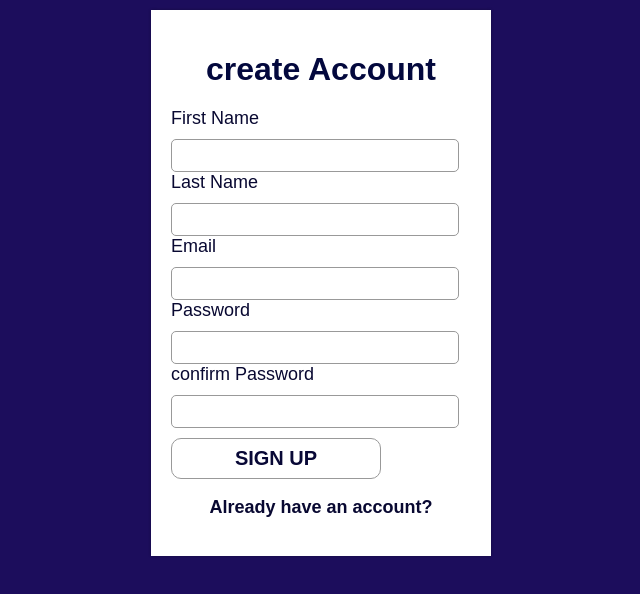
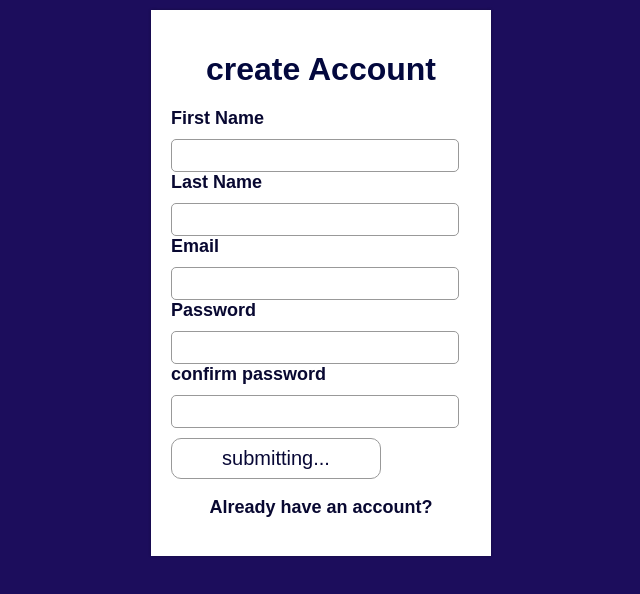
Before and after one commit to Adesola-create/sign-up, a plain HTML site: page signup.html in a window 1280 px wide. Both pictures are taken after a click on the button "SIGN UP". Shown: the whole page, without its empty margins (319-959 px from the left). Drawn offline with Linux system fonts and the light colour scheme.

Commit message:
Add files via upload

```diff
--- a/signup.html
+++ b/signup.html
@@ -4,25 +4,34 @@
         <meta name="viewport" content="width=device-width, initial-scale=1">
         <title> covid detectives sign up form</title>
         <link rel="stylesheet" href="style.css">
+        <script>
+            //javascript for onclick
+        function signUp(){
+            document.getElementById("sign").innerHTML="submitting...";
+            }
+            //javascript for oninput
+        function changeBg(){
+            document.getElementById("change").style.backgroundColor="blue";
+        }
+        </script>
     </head>
     <body>
         <div class="sign-up-form">
             <h1>create Account</h1>
             <form style="color: rgb(8, 8, 49); font-size: large;">
-                First Name<br>
-                <input type="text" class="input-box">
-                Last Name<br>
-                <input type="email" class="input-box">
-                Email<br>
-                <input type="email" class="input-box">
-                Password<br>
-                <input type="password" class="input-box">
-                confirm Password<br>
-                <input type="password" class="input-box">
-                <button type="button" class="signup-btn" style="text-align: center";> <b>SIGN UP</b></button>
-                <p style="text-align: center;"><b>Already have an account?</b></p>
-
-
+               <b>First Name</b><br>
+                <input type="text" oninput="changeBg()" class="input-box">
+               <b>Last Name</b><br>
+                <input type="text" oninput="changeBg()" class="input-box">
+                <b>Email</b><br>
+                <input type="email" oninput="changeBg()" class="input-box">
+               <b> Password </b><br>
+                <input type="password" oninput="changeBg()" class="input-box">
+               <b> confirm password</b><br>
+                <input type="password" oninput="changeBg()" class="input-box">
+                <button type="button" onclick="signUp()"
+                 style="text-align: center" class="signup-btn" id="sign"><b>SIGN UP</b></button>
+                <p style="text-align: center"><b>Already have an account?</b></p>
             </form>
         </div>
     </body>
```
